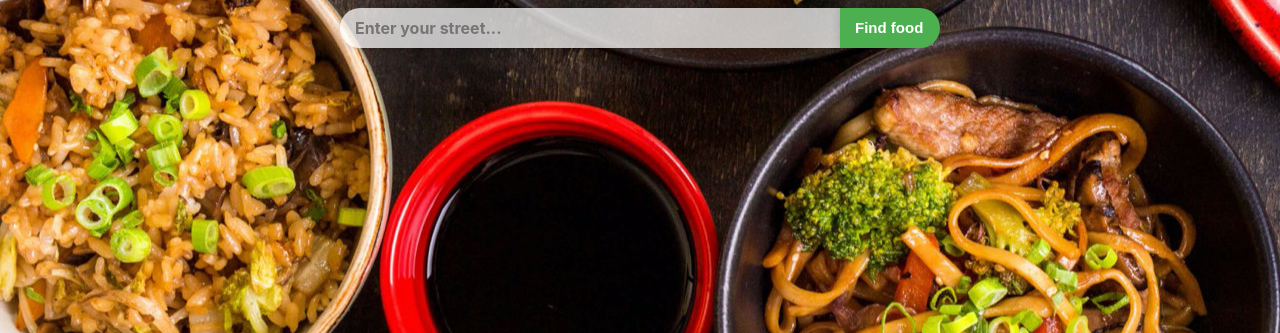
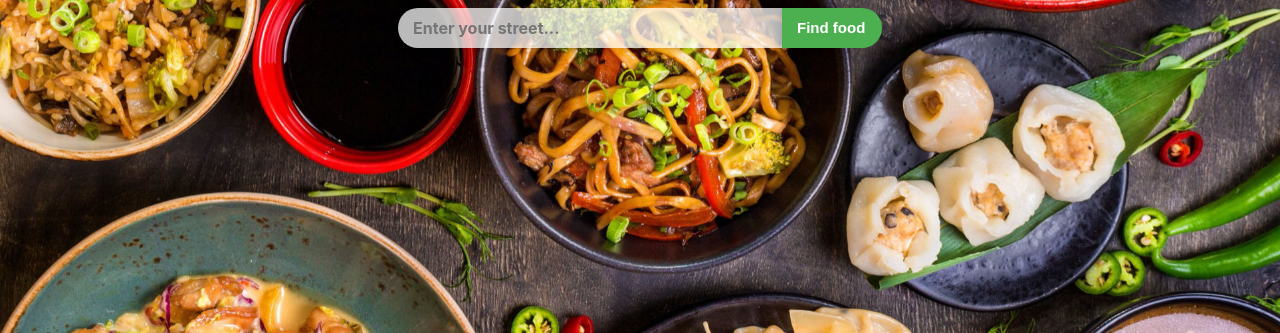
Before and after one commit to oneambitiousbeing/hello-world, a plain HTML site: page index.html in a window 1280 px wide. Shown: the part 362-695 px from the top of the page. Drawn offline with Linux system fonts and the light colour scheme; a web font is replaced by a local one.

Commit message:
Update index.css

```diff
--- a/index.css
+++ b/index.css
@@ -13,6 +13,7 @@ body{
     background-image: url("header-bg.jpg");
     background-repeat: no-repeat;
     background-attachment: fixed;
+    background-size: cover;
 }
 
 .w3-lobster {
@@ -143,7 +144,8 @@ input.location{
     font-family: DD-TTNorms, -apple-system, BlinkMacSystemFont, "Segoe UI", Roboto, Helvetica, Arial, sans-serif, "Apple Color Emoji", "Segoe UI Emoji", "Segoe UI Symbol";
     -webkit-box-align: center;
     align-items: center;
-    width: 500px;
+    width: 30%;
+    min-width: 300px;
     border-top-left-radius: 40px;
     border-bottom-left-radius: 40px;
     border-width: initial;
@@ -158,12 +160,13 @@ input.location{
 
 button.find-food{
     background-color: #4CAF50;
+    display: inline-block;
+    position: relative;
     height: 40px;
-    cursor: pointer;
     color: white;
     text-align: justify;
-    float: center;
     width: 100px;
+    min-width: 100px !important;
     margin: 0px;
     border-top-right-radius: 40px;
     border-bottom-right-radius: 40px;
@@ -176,6 +179,7 @@ button.find-food{
 }
 .find-food:hover{
     background-color: #55cc59;
+    cursor: pointer;
 }
 
 
@@ -274,7 +278,6 @@ p#footer{
     position: fixed;
     top: 0;
     padding-top: 10px;
-    z-index:2;
 }
 
 p.site-name-after{
```
